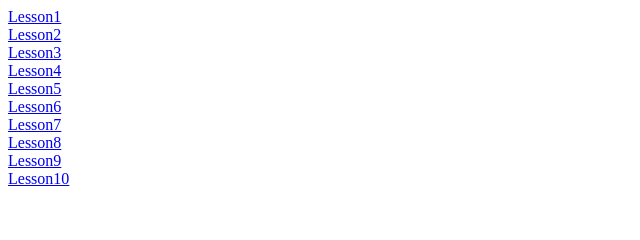
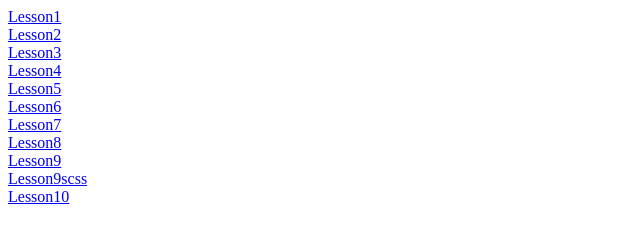
Before and after one commit to RomanHolovanchuk/BeetrootHomeWork, a plain HTML site: page index.html in a window 1280 px wide. Shown: the full height of the page, 0-640 px from the left. Drawn offline with Linux system fonts and the light colour scheme.

Commit message:
lesson9_scss

```diff
--- a/index.html
+++ b/index.html
@@ -35,6 +35,9 @@
       <a href="./Lesson9/index.html">Lesson9</a>
    </div>
    <div>
+      <a href="./Lesson9scss/index.html">Lesson9scss</a>
+   </div>
+   <div>
       <a href="./Lesson10/index.html">Lesson10</a>
    </div>
 </body>
```
